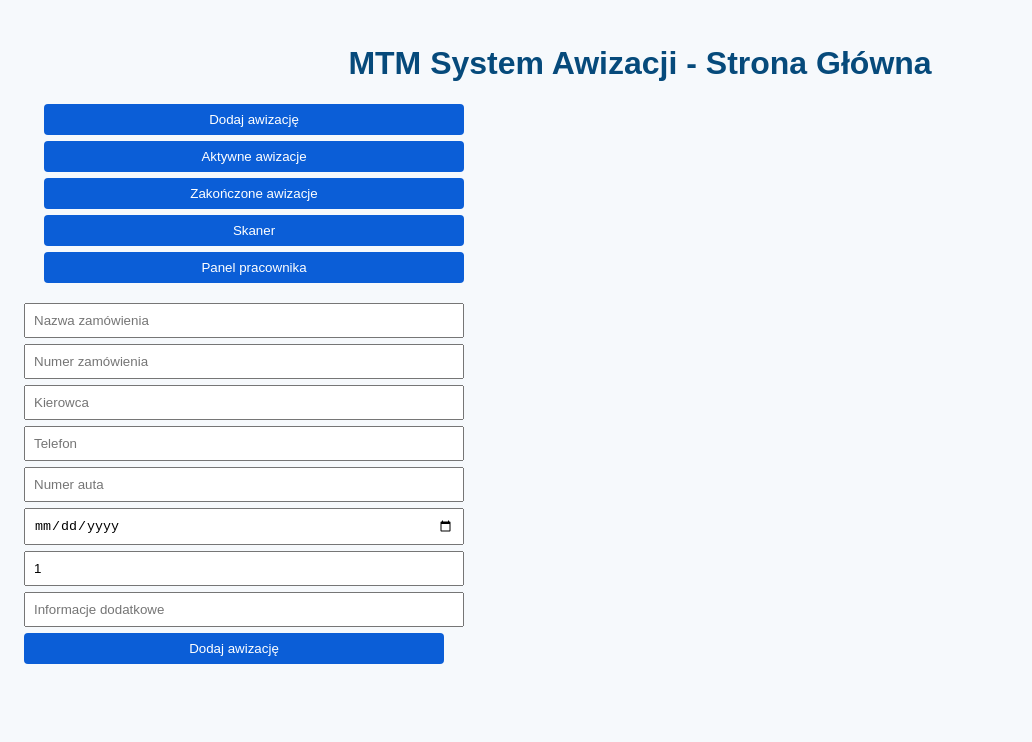
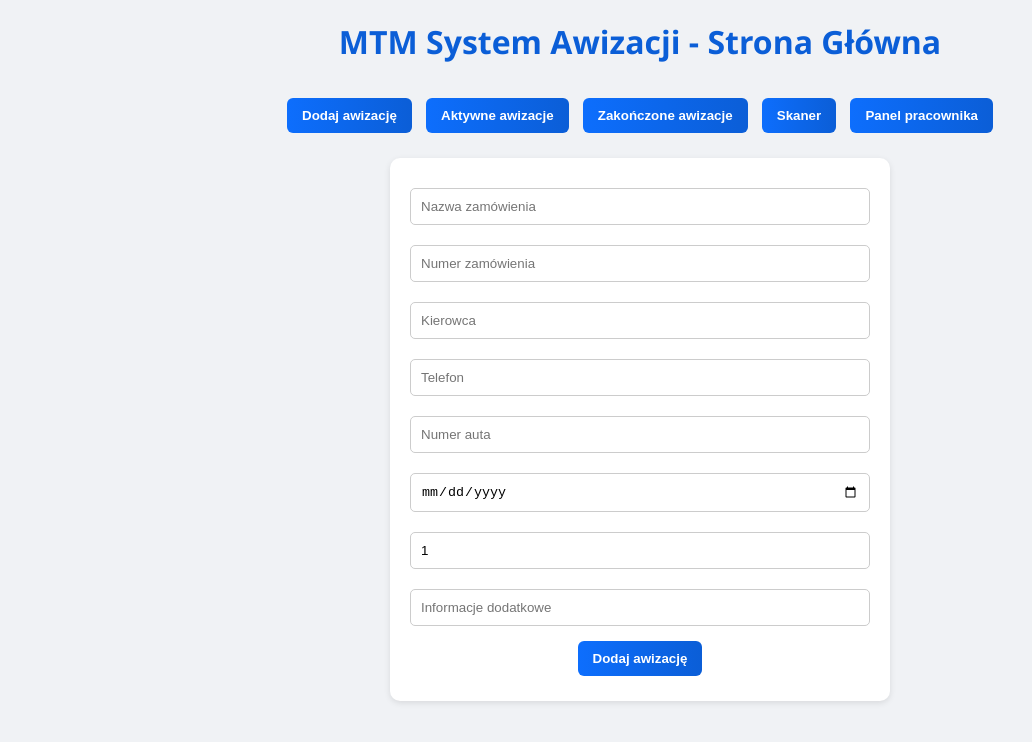
Before and after one commit to dewude/mtm-zaladunki, a website: page public/index.html in a window 1280 px wide. Both pictures are taken after a click on the button "Dodaj awizację". Shown: the whole page, without its empty margins (0-1032 px from the left). Drawn offline with Linux system fonts and the light colour scheme; no server answers.

Commit message:
Update style.css

```diff
--- a/public/style.css
+++ b/public/style.css
@@ -1,9 +1,35 @@
-body { font-family: Arial, sans-serif; padding:16px; background:#f6f9fc; color:#222; }
-h1 { color:#064a7b; }
-input, button { padding:8px; margin:6px 0; display:block; width:100%; max-width:420px; }
-button { background:#0b5ed7; color:white; border:none; border-radius:4px; cursor:pointer; }
-button:hover { background:#0d6efd; }
-table { width:90%; margin:auto; border-collapse:collapse; }
-th, td { border:1px solid #ccc; padding:8px; text-align:center; }
-th { background:#064a7b; color:white; }
-tr:nth-child(even) { background:#f2f2f2; }
+/* Reset i podstawy */
+* { box-sizing:border-box; margin:0; padding:0; }
+body { font-family:'Segoe UI', Tahoma, Geneva, Verdana, sans-serif; background:#f0f2f5; color:#222; padding:20px; }
+h1 { text-align:center; margin-bottom:30px; color:#0b5ed7; font-size:2em; }
+
+/* Przyciski */
+button {
+  padding:10px 15px; margin:5px; border:none; border-radius:6px; cursor:pointer;
+  font-weight:600; color:#fff; background: linear-gradient(90deg,#0d6efd,#0b5ed7);
+  transition:0.2s;
+}
+button:hover { background: linear-gradient(90deg,#0a53be,#084298); }
+
+/* Kontenery przycisków */
+.buttons { display:flex; flex-wrap:wrap; justify-content:center; gap:10px; margin-bottom:20px; }
+
+/* Formularze */
+form { background:#fff; padding:20px; border-radius:10px; box-shadow:0 2px 6px rgba(0,0,0,0.1); max-width:500px; margin:0 auto 30px; }
+form input, form select { width:100%; padding:10px; margin:10px 0; border:1px solid #ccc; border-radius:5px; }
+
+/* Karty awizacji */
+.awizacja {
+  background:#fff; border-radius:10px; padding:15px 20px; margin-bottom:15px;
+  box-shadow:0 2px 8px rgba(0,0,0,0.1); transition:0.2s;
+}
+.awizacja:hover { box-shadow:0 4px 12px rgba(0,0,0,0.15); }
+
+/* Nagłówki w kartach */
+.awizacja strong { font-size:1.2em; color:#0d6efd; }
+
+/* Sekcje aktywne/zakończone */
+.section-title { font-size:1.3em; margin:15px 0; color:#0b5ed7; text-align:center; }
+
+/* Panel pracownika */
+#lista .paleta { background:#fff; padding:10px; margin-bottom:10px; border-radius:8px; box-shadow:0 1px 5px rgba(0,0,0,0.1); }
```
